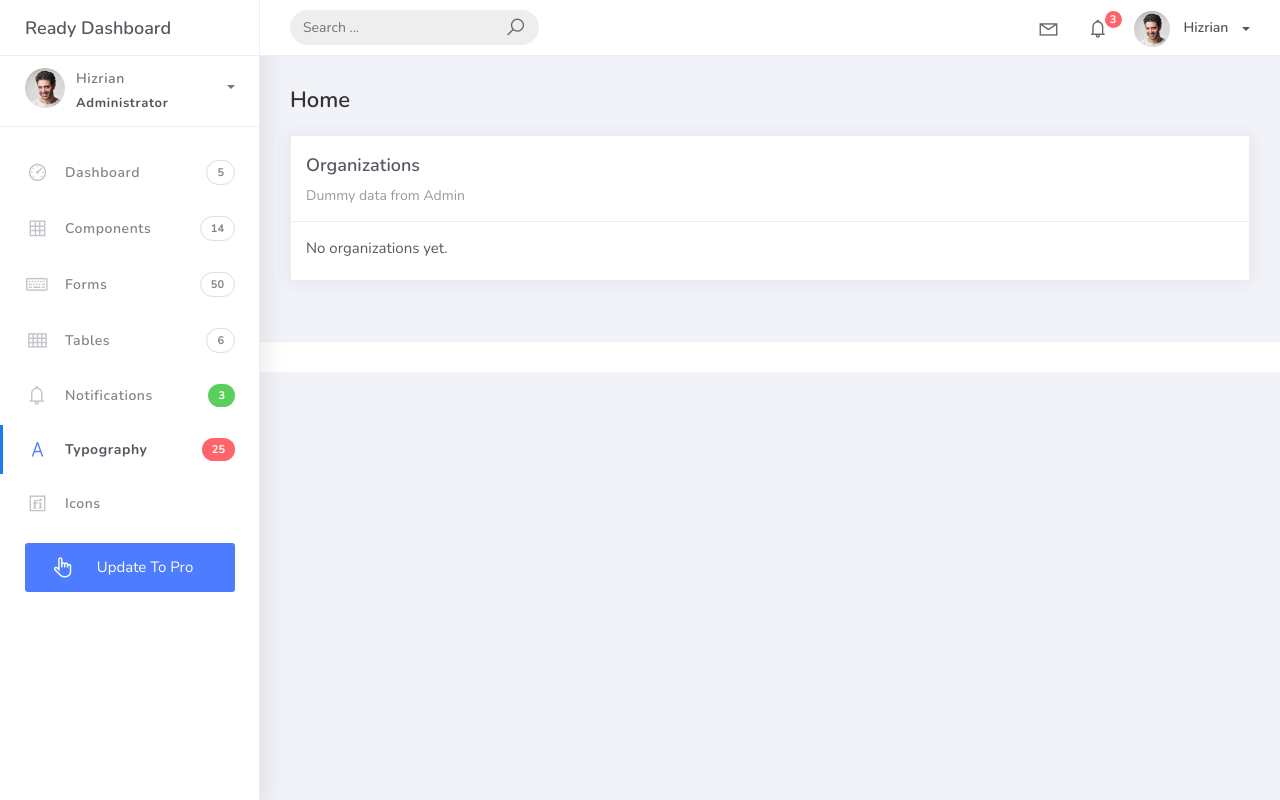
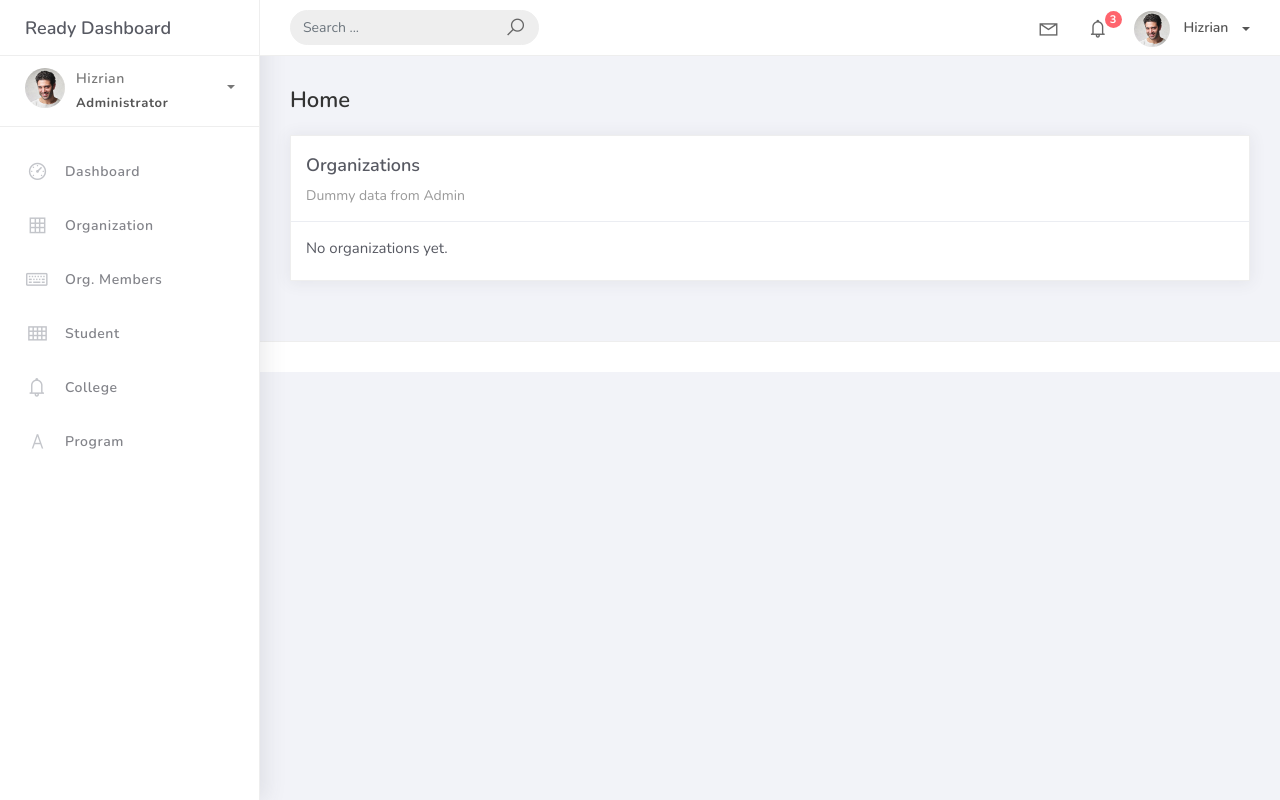
Before and after one commit to kirkgabz/PSUSphere-, a Django app: page / in a window 1280 px wide. Run offline with Django 5.2, Linux system fonts and the light colour scheme; data that the repository does not hold is empty; some libraries are stand-ins or nearby versions.

Commit message:
updated base.html menu

```diff
--- a/templates/base.html
+++ b/templates/base.html
@@ -14,7 +14,7 @@
     <div class="wrapper">
         <div class="main-header">
             <div class="logo-header">
-				<a href="index.html" class="logo">
+                <a href="{% url 'home' %}" class="logo">
                     Ready Dashboard
                 </a>
                 <button class="navbar-toggler sidenav-toggler ml-auto" type="button" data-toggle="collapse" data-target="collapse" aria-controls="sidebar" aria-expanded="false" aria-label="Toggle navigation">
@@ -171,58 +171,40 @@
                 </div>
                 <ul class="nav">
                     <li class="nav-item">
-						<a href="index.html">
+                        <a href="{% url 'home' %}">
                             <i class="la la-dashboard"></i>
                             <p>Dashboard</p>
-							<span class="badge badge-count">5</span>
                         </a>
                     </li>
                     <li class="nav-item">
-						<a href="components.html">
+                        <a href="{% url 'organization-list' %}">
                             <i class="la la-table"></i>
-							<p>Components</p>
-							<span class="badge badge-count">14</span>
+                            <p>Organization</p>
                         </a>
                     </li>
                     <li class="nav-item">
-						<a href="forms.html">
+                        <a href="{% url 'orgmember-list' %}">
                             <i class="la la-keyboard-o"></i>
-							<p>Forms</p>
-							<span class="badge badge-count">50</span>
+                            <p>Org. Members</p>
                         </a>
                     </li>
                     <li class="nav-item">
-						<a href="tables.html">
+                        <a href="{% url 'student-list' %}">
                             <i class="la la-th"></i>
-							<p>Tables</p>
-							<span class="badge badge-count">6</span>
+                            <p>Student</p>
                         </a>
                     </li>
                     <li class="nav-item">
-						<a href="notifications.html">
+                        <a href="{% url 'college-list' %}">
                             <i class="la la-bell"></i>
-							<p>Notifications</p>
-							<span class="badge badge-success">3</span>
-						</a>
-					</li>
-					<li class="nav-item active">
-						<a href="typography.html">
-							<i class="la la-font"></i>
-							<p>Typography</p>
-							<span class="badge badge-danger">25</span>
+                            <p>College</p>
                         </a>
                     </li>
                     <li class="nav-item">
-						<a href="icons.html">
-							<i class="la la-fonticons"></i>
-							<p>Icons</p>
+                        <a href="{% url 'program-list' %}">
+                            <i class="la la-font"></i>
+                            <p>Program</p>
                         </a>
-					</li>
-					<li class="nav-item update-pro">
-						<button  data-toggle="modal" data-target="#modalUpdate">
-							<i class="la la-hand-pointer-o"></i>
-							<p>Update To Pro</p>
-						</button>
                     </li>
                 </ul>
             </div>
@@ -236,26 +218,6 @@
                 <div class="container-fluid">
                     </div>
             </footer>
-		</div>
-	</div>
-
-	<div class="modal fade" id="modalUpdate" tabindex="-1" role="dialog" aria-labelledby="modalUpdatePro" aria-hidden="true">
-		<div class="modal-dialog modal-dialog-centered" role="document">
-			<div class="modal-content">
-				<div class="modal-header bg-primary">
-					<h6 class="modal-title"><i class="la la-frown-o"></i> Under Development</h6>
-					<button type="button" class="close" data-dismiss="modal" aria-label="Close">
-						<span aria-hidden="true">&times;</span>
-					</button>
-				</div>
-				<div class="modal-body text-center">
-					<p>Currently the pro version of the <b>Ready Dashboard</b> Bootstrap is in progress development</p>
-					<p><b>We'll let you know when it's done</b></p>
-				</div>
-				<div class="modal-footer">
-					<button type="button" class="btn btn-secondary" data-dismiss="modal">Close</button>
-				</div>
-			</div>
         </div>
     </div>
 
```
Lines whose indentation alone changed are shown as unchanged.
